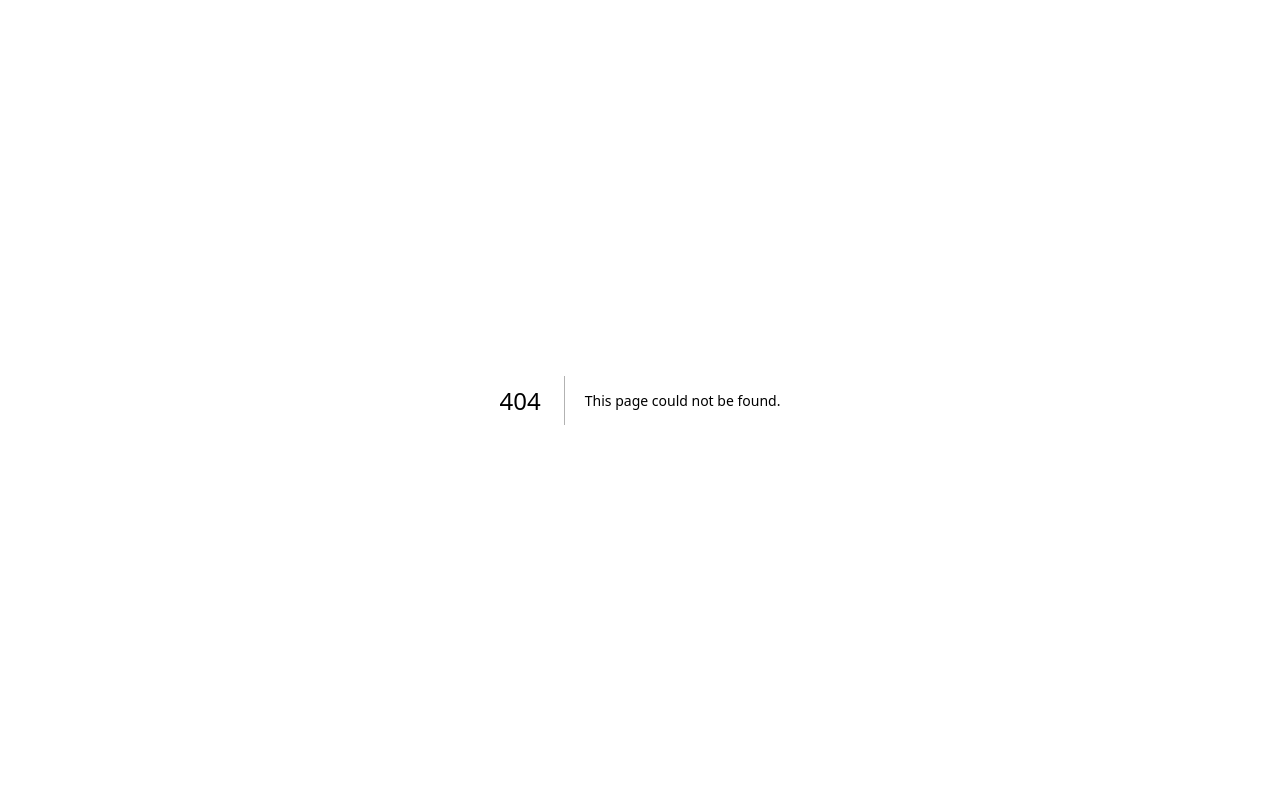
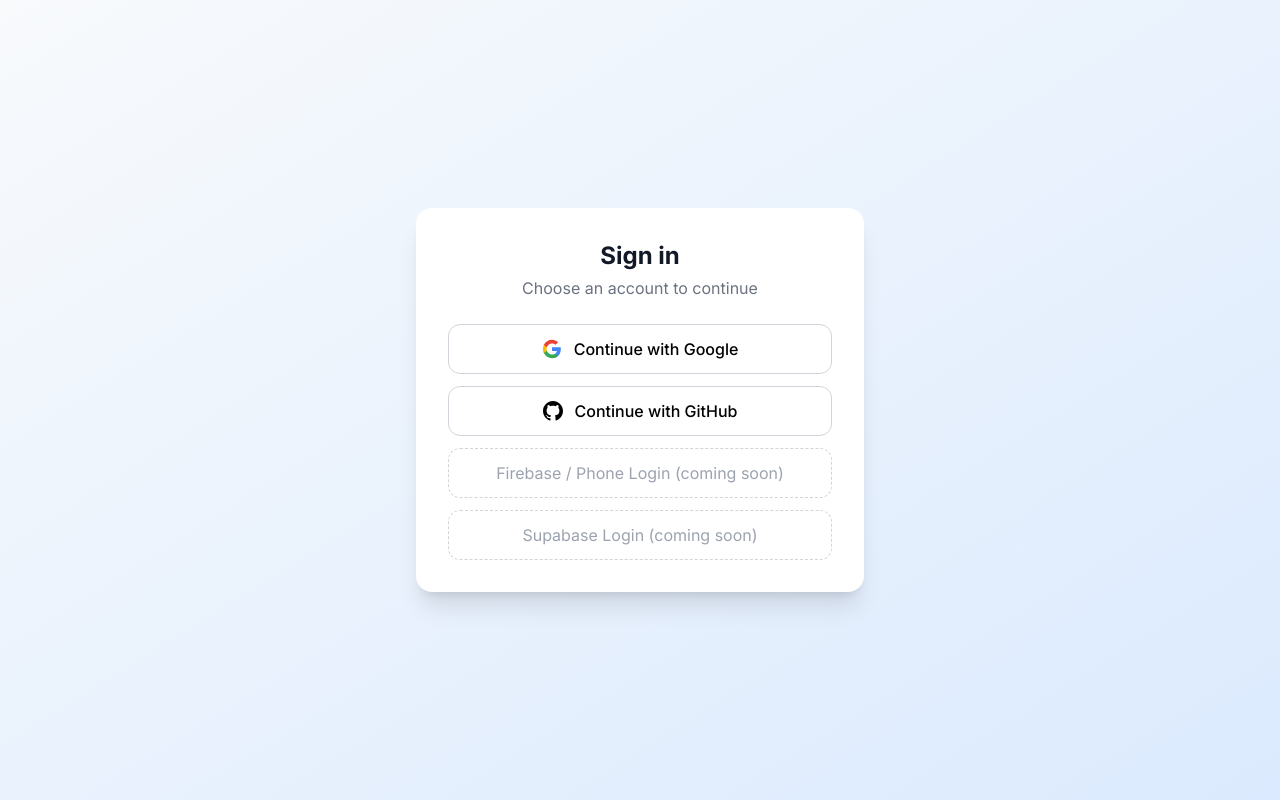
Before and after one commit to kumarsumit68439-code/oauth-login-provider, a Next.js app: page /login in a window 1280 px wide. Before the commit this address had no page. Built offline with nearby package versions, Linux system fonts and the light colour scheme; no server answers.

Commit message:
Add login page with Google/GitHub

```diff
--- /dev/null
+++ b/app/login/page.tsx
@@ -0,0 +1,138 @@
+"use client";
+
+import { signIn, useSession } from "next-auth/react";
+import { useSearchParams, useRouter } from "next/navigation";
+import { useEffect, Suspense } from "react";
+
+function LoginContent() {
+  const { data: session, status } = useSession();
+  const searchParams = useSearchParams();
+  const router = useRouter();
+
+  const clientId = searchParams.get("client_id");
+  const redirectUri = searchParams.get("redirect_uri");
+  const scope = searchParams.get("scope") || "openid profile email";
+  const state = searchParams.get("state") || "";
+  const responseType = searchParams.get("response_type") || "code";
+
+  useEffect(() => {
+    if (status === "authenticated" && clientId && redirectUri) {
+      // Already logged in → go back to authorize
+      const url = new URL("/api/oauth/authorize", window.location.origin);
+      url.searchParams.set("client_id", clientId);
+      url.searchParams.set("redirect_uri", redirectUri);
+      url.searchParams.set("response_type", responseType);
+      url.searchParams.set("scope", scope);
+      if (state) url.searchParams.set("state", state);
+      window.location.href = url.toString();
+    }
+  }, [status, clientId, redirectUri, scope, state, responseType]);
+
+  if (status === "loading") {
+    return (
+      <div className="min-h-screen flex items-center justify-center">
+        <p className="text-gray-500">Loading...</p>
+      </div>
+    );
+  }
+
+  return (
+    <div className="min-h-screen flex items-center justify-center bg-gradient-to-br from-slate-50 to-blue-100 p-4">
+      <div className="w-full max-w-md bg-white rounded-2xl shadow-xl p-8 space-y-6">
+        <div className="text-center">
+          <h1 className="text-2xl font-bold text-gray-900">Sign in</h1>
+          <p className="text-gray-500 mt-1">
+            {clientId
+              ? "Continue to authorize the application"
+              : "Choose an account to continue"}
+          </p>
+        </div>
+
+        {/* Choose Account style buttons */}
+        <div className="space-y-3">
+          <button
+            onClick={() =>
+              signIn("google", {
+                callbackUrl:
+                  clientId && redirectUri
+                    ? `/api/oauth/authorize?client_id=${clientId}&redirect_uri=${encodeURIComponent(
+                        redirectUri
+                      )}&response_type=code&scope=${scope}&state=${state}`
+                    : "/dashboard",
+              })
+            }
+            className="w-full flex items-center justify-center gap-3 py-3 px-4 border border-gray-300 rounded-xl hover:bg-gray-50 transition font-medium"
+          >
+            <svg className="w-5 h-5" viewBox="0 0 24 24">
+              <path
+                fill="#4285F4"
+                d="M22.56 12.25c0-.78-.07-1.53-.2-2.25H12v4.26h5.92c-.26 1.37-1.04 2.53-2.21 3.31v2.77h3.57c2.08-1.92 3.28-4.74 3.28-8.09z"
+              />
+              <path
+                fill="#34A853"
+                d="M12 23c2.97 0 5.46-.98 7.28-2.66l-3.57-2.77c-.98.66-2.23 1.06-3.71 1.06-2.86 0-5.29-1.93-6.16-4.53H2.18v2.84C3.99 20.53 7.7 23 12 23z"
+              />
+              <path
+                fill="#FBBC05"
+                d="M5.84 14.09c-.22-.66-.35-1.36-.35-2.09s.13-1.43.35-2.09V7.07H2.18C1.43 8.55 1 10.22 1 12s.43 3.45 1.18 4.93l2.85-2.22.81-.62z"
+              />
+              <path
+                fill="#EA4335"
+                d="M12 5.38c1.62 0 3.06.56 4.21 1.64l3.15-3.15C17.45 2.09 14.97 1 12 1 7.7 1 3.99 3.47 2.18 7.07l3.66 2.84c.87-2.6 3.3-4.53 6.16-4.53z"
+              />
+            </svg>
+            Continue with Google
+          </button>
+
+          <button
+            onClick={() =>
+              signIn("github", {
+                callbackUrl:
+                  clientId && redirectUri
+                    ? `/api/oauth/authorize?client_id=${clientId}&redirect_uri=${encodeURIComponent(
+                        redirectUri
+                      )}&response_type=code&scope=${scope}&state=${state}`
+                    : "/dashboard",
+              })
+            }
+            className="w-full flex items-center justify-center gap-3 py-3 px-4 border border-gray-300 rounded-xl hover:bg-gray-50 transition font-medium"
+          >
+            <svg className="w-5 h-5" fill="currentColor" viewBox="0 0 24 24">
+              <path d="M12 0c-6.626 0-12 5.373-12 12 0 5.302 3.438 9.8 8.207 11.387.599.111.793-.261.793-.577v-2.234c-3.338.726-4.033-1.416-4.033-1.416-.546-1.387-1.333-1.756-1.333-1.756-1.089-.745.083-.729.083-.729 1.205.084 1.839 1.237 1.839 1.237 1.07 1.834 2.807 1.304 3.492.997.107-.775.418-1.305.762-1.604-2.665-.305-5.467-1.334-5.467-5.931 0-1.311.469-2.381 1.236-3.221-.124-.303-.535-1.524.117-3.176 0 0 1.008-.322 3.301 1.23.957-.266 1.983-.399 3.003-.404 1.02.005 2.047.138 3.006.404 2.291-1.552 3.297-1.23 3.297-1.23.653 1.653.242 2.874.118 3.176.77.84 1.235 1.911 1.235 3.221 0 4.609-2.807 5.624-5.479 5.921.43.372.823 1.102.823 2.222v3.293c0 .319.192.694.801.576 4.765-1.589 8.199-6.086 8.199-11.386 0-6.627-5.373-12-12-12z" />
+            </svg>
+            Continue with GitHub
+          </button>
+
+          {/* Placeholders for Firebase / Supabase / Phone */}
+          <button
+            disabled
+            className="w-full flex items-center justify-center gap-3 py-3 px-4 border border-dashed border-gray-300 rounded-xl text-gray-400 cursor-not-allowed"
+          >
+            Firebase / Phone Login (coming soon)
+          </button>
+
+          <button
+            disabled
+            className="w-full flex items-center justify-center gap-3 py-3 px-4 border border-dashed border-gray-300 rounded-xl text-gray-400 cursor-not-allowed"
+          >
+            Supabase Login (coming soon)
+          </button>
+        </div>
+
+        {session && (
+          <p className="text-center text-sm text-green-600">
+            Logged in as {session.user?.email}
+          </p>
+        )}
+      </div>
+    </div>
+  );
+}
+
+export default function LoginPage() {
+  return (
+    <Suspense fallback={<div className="min-h-screen flex items-center justify-center">Loading...</div>}>
+      <LoginContent />
+    </Suspense>
+  );
+}
```
